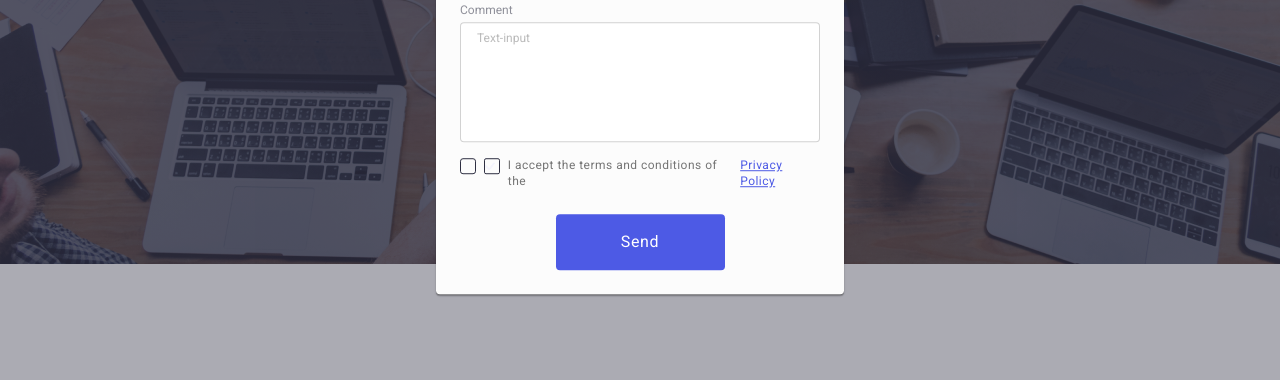
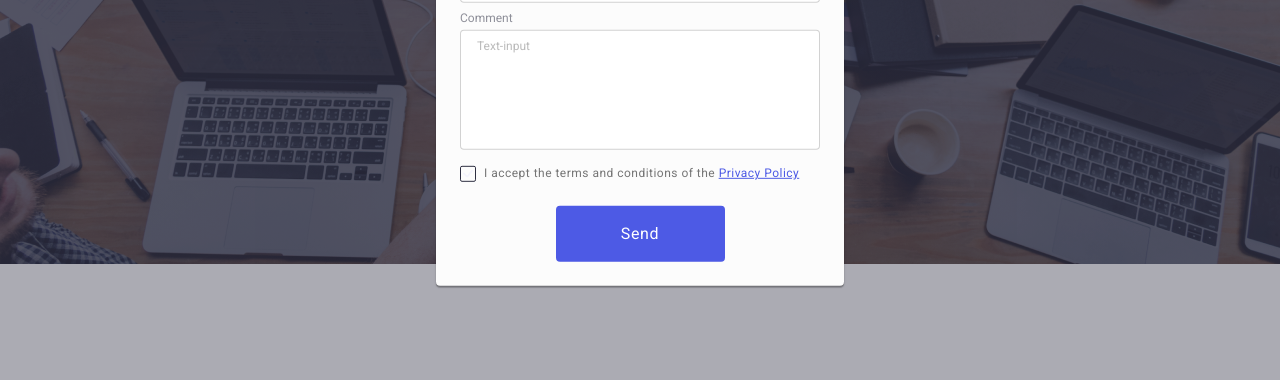
Before and after one commit to YuliiaGermaan/goit-markup-hw-06, a plain HTML site: page index.html in a window 1280 px wide. Both pictures are taken after a click on the button "Order Service". Shown: the part 409-789 px from the top of the page. Drawn offline with nearby package versions, Linux system fonts and the light colour scheme.

Commit message:
modified

```diff
--- a/css/style.css
+++ b/css/style.css
@@ -755,30 +755,11 @@ header {
     color: var(--accent-color);
   }
 
-  .checkbox-label::before {
-    content: " ";
-    display: block;
-    width: 16px;
-    height: 16px;
-    border: 1px solid var(--title-text-color);
-    border-radius: 3px;
-
-    margin-right: 8px;
-  }
-
-  .modal-checkbox:checked + .checkbox-label:before {
-    border: none;
-    background-repeat: no-repeat;
-    background-position: center;
-    background-size: contain;
-    border-color: var(--an-accent-color);
-    background-color: var(--an-accent-color);
-  }
 
 .checkbox-label .icon-vector {
     display: flex;
     align-items: center;
-    justify-self: center;
+    justify-content: center;
     margin-right: 8px;
     width: 16px;
     height: 16px;
```
